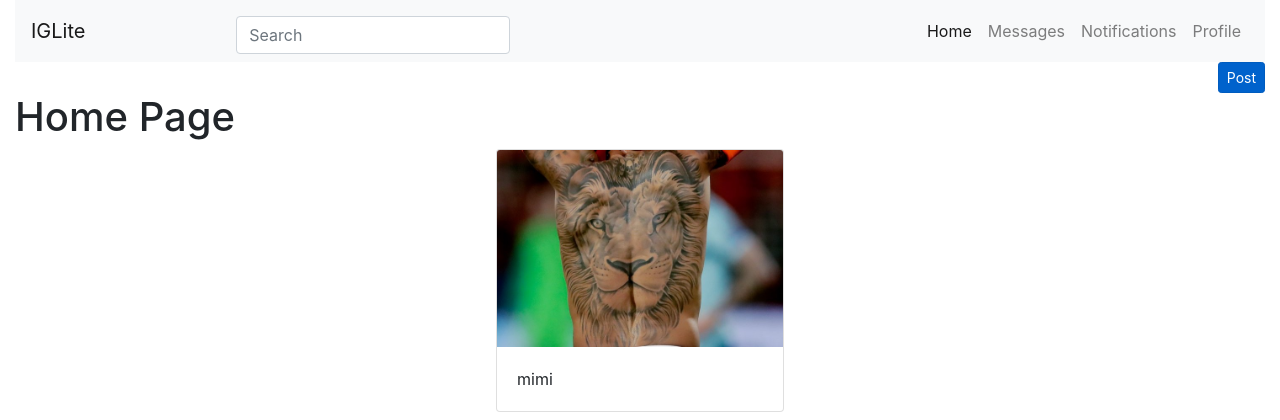
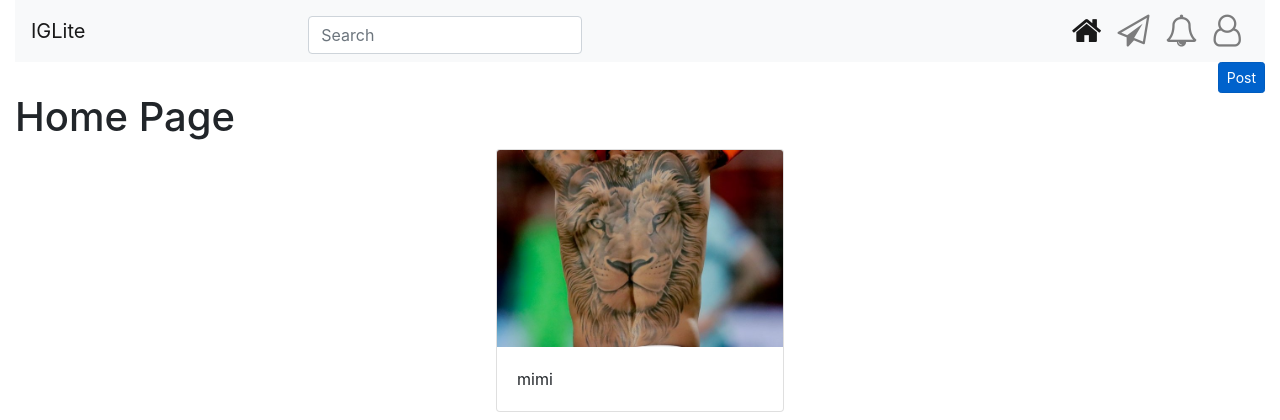
Before and after one commit to lodyne/IGLite, a Django app: page / in a window 1280 px wide. Shown: the top 420 px of the page. Run offline with Django 3.2, Linux system fonts and the light colour scheme; data comes from the database, SQL or seed files in the repository; some libraries are stand-ins or nearby versions.

Commit message:
added tooltips and icons

```diff
--- /dev/null
+++ b/insta/static/insta/navbar.css
@@ -0,0 +1,9 @@
+.nav-icon {
+    width: 20px;
+    height: 20px;
+    margin: 0 15px 0 22px;
+}
+
+.nav-icon:last-child {
+    margin-right: 0;
+}
--- a/insta/templates/insta/base.html
+++ b/insta/templates/insta/base.html
@@ -10,10 +10,17 @@
 			content="width=device-width, initial-scale=1, shrink-to-fit=no"
 		/>
 
-		<!-- Bootstrap CSS -->
 		{% comment %}
 		<link rel="stylesheet" href="{% static 'insta/main.css' %}" />
 		{% endcomment %}
+
+		<link
+			rel="stylesheet"
+			href="https://cdnjs.cloudflare.com/ajax/libs/font-awesome/4.7.0/css/font-awesome.min.css"
+		/>
+		<link rel="stylesheet" href="insta/navbar.css" />
+
+		<!-- Bootstrap CSS -->
 		<link
 			rel="stylesheet"
 			href="https://stackpath.bootstrapcdn.com/bootstrap/4.3.1/css/bootstrap.min.css"
@@ -50,23 +57,52 @@
 					</form>
 				</div>
 
-				<div class="collapse navbar-collapse" id="navbarNavDropdown">
+				<div class="collapse navbar-collapse nav-icon" id="navbarNavDropdown">
 					<ul class="navbar-nav ml-auto">
 						<li class="nav-item active">
-							<a class="nav-link" href="{% url 'insta-home' %}"
-								>Home <span class="sr-only">(current)</span></a
+							<a
+								class="nav-link"
+								data-toggle="tooltip"
+								data-placement="top"
+								title="Home"
+								href="{% url 'insta-home' %}"
 							>
+								<i class="fa fa-home fa-2x" aria-hidden="true"></i>
+								<span class="sr-only">(current)</span>
+							</a>
 						</li>
 						<li class="nav-item">
-							<a class="nav-link" href="{% url 'insta-message' %}">Messages</a>
+							<a
+								class="nav-link"
+								data-toggle="tooltip"
+								data-placement="top"
+								title="Message"
+								href="{% url 'insta-message' %}"
+							>
+								<i class="fa fa-paper-plane-o fa-2x" aria-hidden="true"></i>
+							</a>
 						</li>
 						<li class="nav-item">
-							<a class="nav-link" href="{% url 'insta-notification' %}"
-								>Notifications</a
+							<a
+								class="nav-link"
+								data-toggle="tooltip"
+								data-placement="top"
+								title="Notification"
+								href="{% url 'insta-notification' %}"
 							>
+								<i class="fa fa-bell-o fa-2x" aria-hidden="true"></i>
+							</a>
 						</li>
 						<li class="nav-item">
-							<a class="nav-link" href="{% url 'insta-profile' %}">Profile</a>
+							<a
+								class="nav-link"
+								data-toggle="tooltip"
+								data-placement="top"
+								title="Profile"
+								href="{% url 'insta-profile' %}"
+							>
+								<i class="fa fa-user-o fa-2x" aria-hidden="true"></i>
+							</a>
 						</li>
 					</ul>
 				</div>
```
